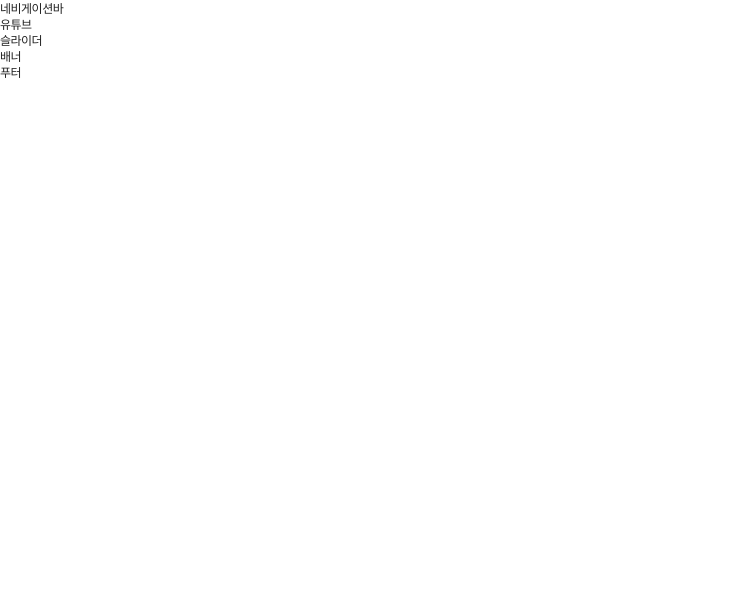
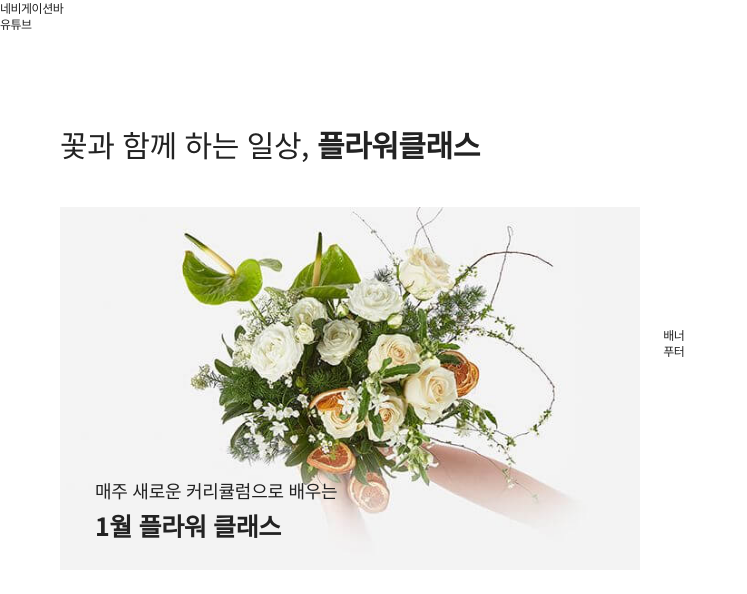
Before and after one commit to PreOnBoarding-Team17/Week4_JavaScript, a plain HTML site: page index.html in a window 1280 px wide. Shown: the whole page, without its empty margins (0-747 px from the left). Drawn offline with Linux system fonts and the light colour scheme.

Commit message:
feat #3: 타이틀, 왼쪽 이미지 반응형 구현

```diff
--- /dev/null
+++ b/CSS/Slider.css
@@ -0,0 +1,126 @@
+.slider__header {
+  padding: 40px 20px 0;
+}
+
+.slider__title {
+  font-size: 22px;
+  line-height: 34px;
+  letter-spacing: -0.33px;
+}
+.slider__title > b {
+  font-weight: 700;
+}
+.slider__body {
+  position: relative;
+  padding: 20px 20px 40px;
+}
+.slider__event-class--link {
+  position: relative;
+  display: block;
+}
+.slider__event-class--image {
+  position: absolute;
+  top: 0;
+  left: 0;
+  width: 100%;
+  height: 100%;
+  background-position: center center;
+  background-repeat: no-repeat;
+  background-size: cover;
+  background-color: tomato;
+}
+.slider__event-class--img {
+  width: 100%;
+  vertical-align: top;
+  border: 0;
+}
+.slider__event-class--title {
+  position: absolute;
+  bottom: 7%;
+  left: 20px;
+  padding-right: 15px;
+  z-index: 2;
+  max-width: 90%;
+  overflow: hidden;
+  text-overflow: ellipsis;
+  white-space: nowrap;
+  font-size: 16px;
+  line-height: 24px;
+  font-weight: 700;
+  letter-spacing: -0.24px;
+  color: #222222;
+}
+.slider__event-class--subtitle {
+  position: absolute;
+  bottom: 18%;
+  left: 20px;
+  z-index: 2;
+  max-width: 90%;
+  overflow: hidden;
+  text-overflow: ellipsis;
+  white-space: nowrap;
+  font-size: 14px;
+  line-height: 20px;
+  font-weight: 300;
+  letter-spacing: -0.21px;
+  color: #222;
+}
+.pc {
+  display: none;
+}
+.mobile {
+  display: block;
+}
+
+@media (min-width: 1024px) {
+  .slider__container {
+    max-width: 1240px;
+    margin: 0 auto;
+    padding: 0 60px;
+  }
+  .slider__header {
+    padding: 90px 0 0;
+  }
+  .slider__title {
+    font-size: 30px;
+    line-height: 45px;
+    font-weight: 300;
+    letter-spacing: -0.45px;
+  }
+  .slider__body {
+    padding: 40px 0 120px;
+  }
+  .slider__event-class {
+    float: left;
+    width: 50%;
+    padding-right: 2%;
+  }
+  .slider__event-class--title {
+    bottom: 7%;
+    left: 35px;
+    padding-right: 20px;
+    font-size: 25px;
+    line-height: 37px;
+    font-weight: 700;
+    letter-spacing: -0.38px;
+  }
+  .slider__event-class--subtitle {
+    bottom: 18%;
+    left: 35px;
+    overflow: hidden;
+    text-overflow: ellipsis;
+    white-space: nowrap;
+    font-size: 18px;
+    line-height: 27px;
+    font-weight: 300;
+    letter-spacing: -0.27px;
+  }
+  .slider__special-event {
+  }
+  .pc {
+    display: block;
+  }
+  .mobile {
+    display: none;
+  }
+}
--- a/index.html
+++ b/index.html
@@ -34,11 +34,57 @@
     <!-- css -->
     <link rel="stylesheet" href="./CSS/Reset.css" />
     <link rel="stylesheet" href="./CSS/GlobalStyles.css" />
+    <link rel="stylesheet" href="./CSS/Slider.css" />
   </head>
   <body>
     <nav>네비게이션바</nav>
     <section>유튜브</section>
-    <section>슬라이더</section>
+    <section class="slider">
+      <div class="slider__container">
+        <div class="slider__header">
+          <h3 class="slider__title">
+            <span>꽃과 함께 하는 일상, </span>
+            <b>플라워클래스</b>
+          </h3>
+        </div>
+        <div class="slider__body">
+          <div class="slider__event-class">
+            <a class="slider__event-class--link" href="#">
+              <img
+                class="slider__event-class--img pc"
+                src="./Assets/Slider/Slider_1.jpeg"
+                alt=""
+              />
+              <img
+                class="slider__event-class--img mobile"
+                src="./Assets/Slider/Slider_Mobile_1.jpeg"
+                alt=""
+              />
+              <span
+                class="slider__event-class--image pc"
+                style="background-image: url('./Assets/Slider/Slider_1.jpeg')"
+              ></span>
+              <span
+                class="slider__event-class--image mobile"
+                style="
+                  background-image: url('./Assets/Slider/Slider_Mobile_1.jpeg');
+                "
+              ></span>
+              <strong class="slider__event-class--title"
+                >1월 플라워 클래스</strong
+              >
+              <span class="slider__event-class--subtitle"
+                >매주 새로운 커리큘럼으로 배우는</span
+              >
+            </a>
+          </div>
+          <ul class="slider__special-event">
+            <li></li>
+            <li></li>
+          </ul>
+        </div>
+      </div>
+    </section>
     <section>배너</section>
     <footer>푸터</footer>
   </body>
```
Also changed, not shown: Assets/Slider/Slider_1.jpeg (added), Assets/Slider/Slider_2.jpeg (added), Assets/Slider/Slider_3.jpeg (added), Assets/Slider/Slider_Mobile_1.jpeg (added).
